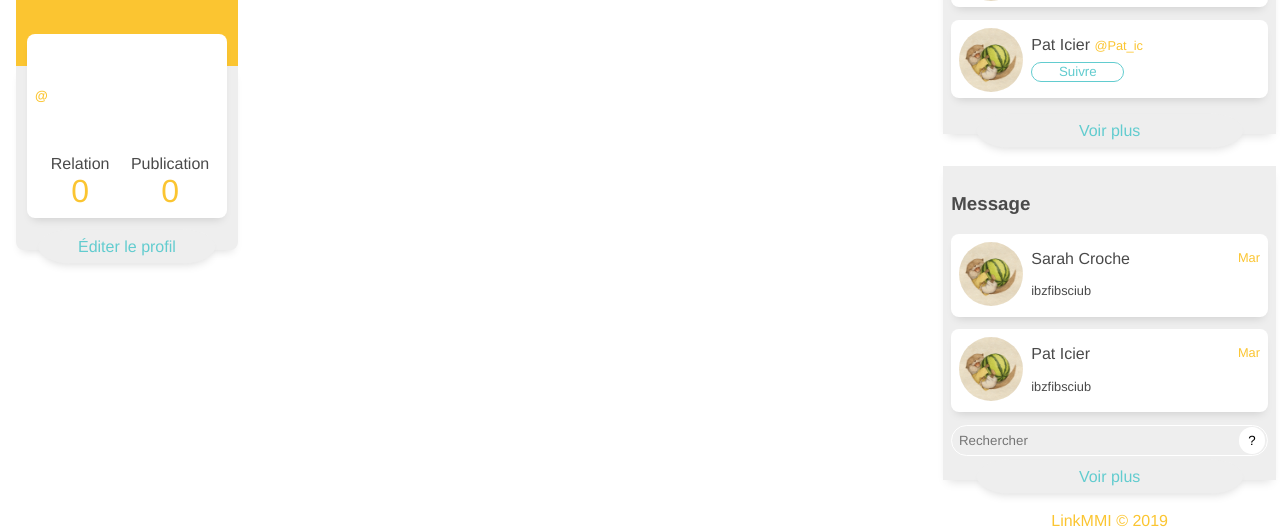
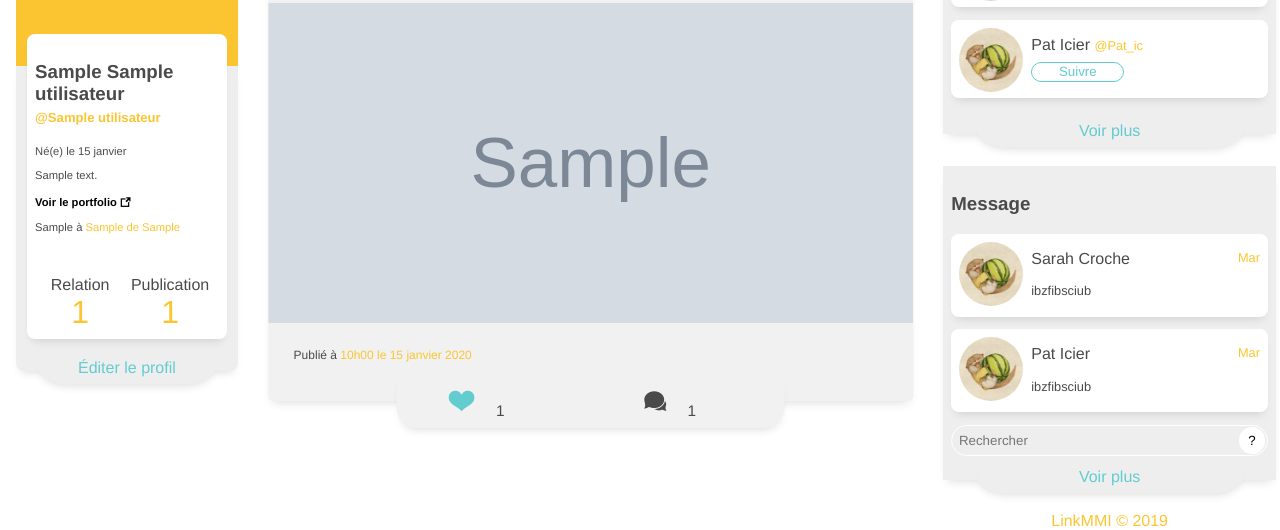
Before and after one commit to Eluune/linkmmi, a PHP site: page /profil.php in a window 1280 px wide. Shown: the part 522-1052 px from the top of the page. Run offline with PHP 8.4, Linux system fonts and the light colour scheme; data comes from the database, SQL or seed files in the repository; tables that the repository leaves empty hold one stand-in row (values such as "Sample post"); grey boxes marked "Sample" are stand-in pictures; data that the repository does not hold is empty.

Commit message:
correction affichage relations

```diff
--- a/profil.php
+++ b/profil.php
@@ -1,12 +1,9 @@
 <?php
 session_start();
 
-// ajouter liens images + banniereUser
 // ajouter popup modification
-// ajouter like topic
-// ajouter commentaire topic
 
-  $_SESSION['id']=2;
+  $_SESSION['id']=1;
 
 if(empty($_SESSION['id']))
 {
@@ -52,12 +49,12 @@ else
   }
   if(!$afficherUser)
   {
-      $idUser = $_SESSION['id'];
+    $idUser = $_SESSION['id'];
 
-      $requete='SELECT * FROM utilisateur WHERE idUser='.$idUser;
-      $resultats=$bdd->query($requete);
-      $user=$resultats->fetchAll(PDO::FETCH_OBJ);
-      $resultats->closeCursor();
+    $requete='SELECT * FROM utilisateur WHERE idUser='.$idUser;
+    $resultats=$bdd->query($requete);
+    $user=$resultats->fetchAll(PDO::FETCH_OBJ);
+    $resultats->closeCursor();
   }
 
   // récupération des informations utilisateur
@@ -86,9 +83,9 @@ else
   $userSuivi = 0;
 
   foreach($userTest as $test){
-    $requete='SELECT idUser_suivit FROM follow WHERE idUser_suit='.$test->idUser_suivit.' AND acceptationSuivi = 1';
+    $requete='SELECT acceptationSuivi FROM follow WHERE idUser_suit='.$test->idUser_suivit.' AND idUser_suivit='.$idUser.' AND acceptationSuivi = 1';
     $resultats=$bdd->query($requete);
-    $userTestApprobation=$resultats->fetchAll(PDO::FETCH_OBJ);
+    $userTestApprobation=$resultats->fetch();
     $resultats->closeCursor();
 
     if(!empty($userTestApprobation)) { $userSuivi++; }
@@ -219,8 +216,16 @@ else
                   }
                 ?>
                 <div class="containerProfilNul">
-                  <div class="profilNum"><span class="textFolower">Relation<?php if($userSuivi>1){ ?>s<?php } ?></span><br><em id="nbFollower" class="highLight"><?php echo $userSuivi; ?></em></div>
-                  <div class="profilNum">Publication<?php if(count($posts)>1){ ?>s<?php } ?><br><em class="highLight"><?php echo count($posts); ?></em></div>
+                  <div class="profilNum">
+                    <span class="textFolower">Relation<?php if($userSuivi>1){ ?>s<?php } ?></span>
+                    <br>
+                    <em id="nbFollower" class="highLight"><?php echo $userSuivi; ?></em>
+                  </div>
+                  <div class="profilNum">
+                    <span>Publication<?php if(count($posts)>1){ ?>s<?php } ?></span>
+                    <br>
+                    <em class="highLight"><?php echo count($posts); ?></em>
+                  </div>
                 </div>
               </div>
               <?php if($_SESSION['id'] == $idUser){ ?> <div id="edit" class="subBtn">Éditer le profil</div> <?php } ?>
```
